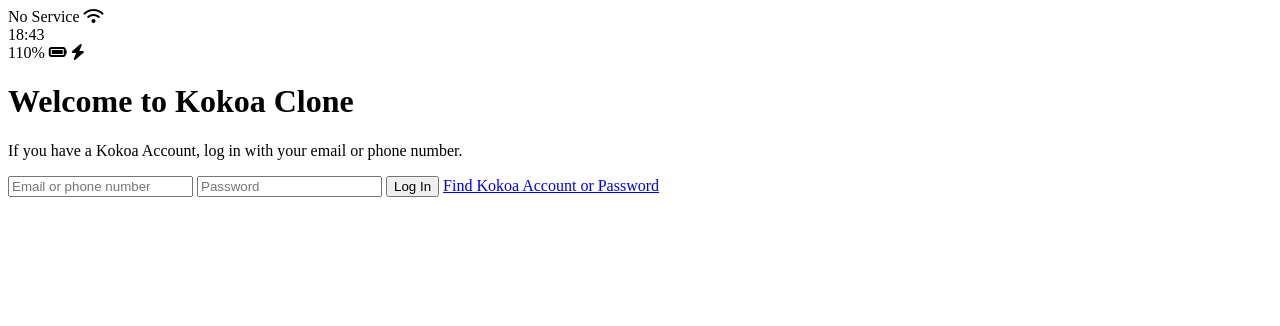
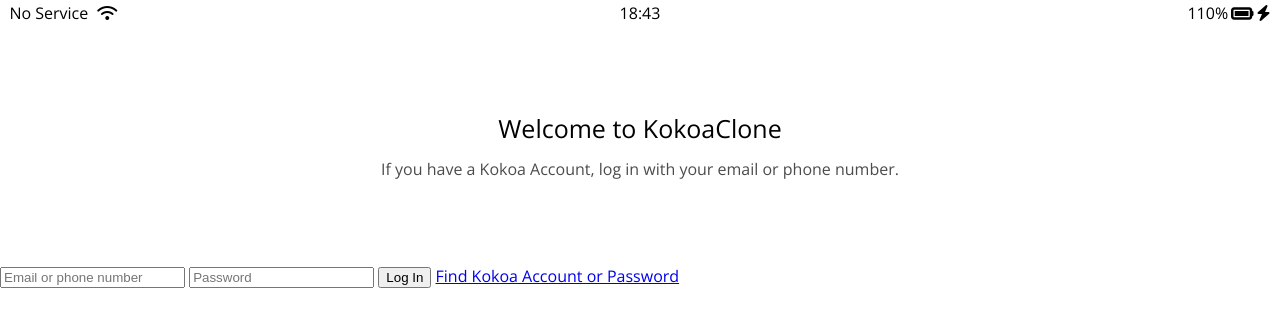
Before and after one commit to chaljim/kokoa-clone-2021, a plain HTML site: page index.html in a window 1280 px wide. Drawn offline with nearby package versions, Linux system fonts and the light colour scheme.

Commit message:
reset, status-bar.css/ welcome-header

```diff
--- /dev/null
+++ b/css/reset.css
@@ -0,0 +1,124 @@
+html,
+body,
+div,
+span,
+applet,
+object,
+iframe,
+h1,
+h2,
+h3,
+h4,
+h5,
+h6,
+p,
+blockquote,
+pre,
+a,
+abbr,
+acronym,
+address,
+big,
+cite,
+code,
+del,
+dfn,
+em,
+img,
+ins,
+kbd,
+q,
+s,
+samp,
+small,
+strike,
+strong,
+sub,
+sup,
+tt,
+var,
+b,
+u,
+i,
+center,
+dl,
+dt,
+dd,
+ol,
+ul,
+li,
+fieldset,
+form,
+label,
+legend,
+table,
+caption,
+tbody,
+tfoot,
+thead,
+tr,
+th,
+td,
+article,
+aside,
+canvas,
+details,
+embed,
+figure,
+figcaption,
+footer,
+header,
+hgroup,
+menu,
+nav,
+output,
+ruby,
+section,
+summary,
+time,
+mark,
+audio,
+video {
+  margin: 0;
+  padding: 0;
+  border: 0;
+  font-size: 100%;
+  font: inherit;
+  vertical-align: baseline;
+}
+/* HTML5 display-role reset for older browsers */
+article,
+aside,
+details,
+figcaption,
+figure,
+footer,
+header,
+hgroup,
+menu,
+nav,
+section {
+  display: block;
+}
+body {
+  line-height: 1;
+}
+ol,
+ul {
+  list-style: none;
+}
+blockquote,
+q {
+  quotes: none;
+}
+blockquote:before,
+blockquote:after,
+q:before,
+q:after {
+  content: "";
+  content: none;
+}
+table {
+  border-collapse: collapse;
+  border-spacing: 0;
+}
--- /dev/null
+++ b/css/status-bar.css
@@ -0,0 +1,24 @@
+.status-bar {
+  display: flex;
+  justify-content: center;
+  padding: 5px 3px;
+}
+.status-bar__column {
+  width: 33%;
+}
+.status-bar__column:first-child span {
+  margin-right: 5px;
+}
+.status-bar__column:nth-child(2) {
+  display: flex;
+  justify-content: center;
+}
+.status-bar__column:last-child {
+  display: flex;
+  justify-content: flex-end;
+  align-items: center;
+}
+
+.status-bar__column .fa-battery-full {
+  margin: 0px 3px;
+}
--- /dev/null
+++ b/css/styles.css
@@ -0,0 +1,23 @@
+@import url("https://fonts.googleapis.com/css2?family=Open+Sans:wght@400;600&display=swap");
+@import "reset.css";
+@import "status-bar.css";
+
+body {
+  font-family: "Open Sans", sans-serif;
+}
+
+.welcome-header {
+  margin: 90px 0px;
+  text-align: center;
+  display: flex;
+  flex-direction: column;
+  align-items: center;
+}
+.welcome-header__title {
+  margin-bottom: 20px;
+  font-size: 25px;
+}
+.welcome-header__text {
+  width: 60%;
+  opacity: 0.7;
+}
--- a/index.html
+++ b/index.html
@@ -1,13 +1,14 @@
 <!DOCTYPE html>
 <html lang="en">
   <head>
+    <link rel="stylesheet" href="css/styles.css" />
     <meta charset="UTF-8" />
     <meta http-equiv="X-UA-Compatible" content="IE=edge" />
     <meta name="viewport" content="width=device-width, initial-scale=1.0" />
-    <title>Welcome to Kokoa Clone</title>
+    <title>Welcome to KokoaClone</title>
   </head>
   <body>
-    <div id="status-bar">
+    <div class="status-bar">
       <div class="status-bar__column">
         <span>No Service</span>
         <i class="fas fa-wifi"></i>
@@ -17,13 +18,13 @@
       </div>
       <div class="status-bar__column">
         <span>110%</span>
-        <i class="fas fa-battery-full"></i>
+        <i class="fas fa-battery-full fa-lg"></i>
         <i class="fas fa-bolt"></i>
       </div>
     </div>
 
     <header class="welcome-header">
-      <h1 class="welcome-header__title">Welcome to Kokoa Clone</h1>
+      <h1 class="welcome-header__title">Welcome to KokoaClone</h1>
       <p class="welcome-header__text">
         If you have a Kokoa Account, log in with your email or phone number.
       </p>
```
